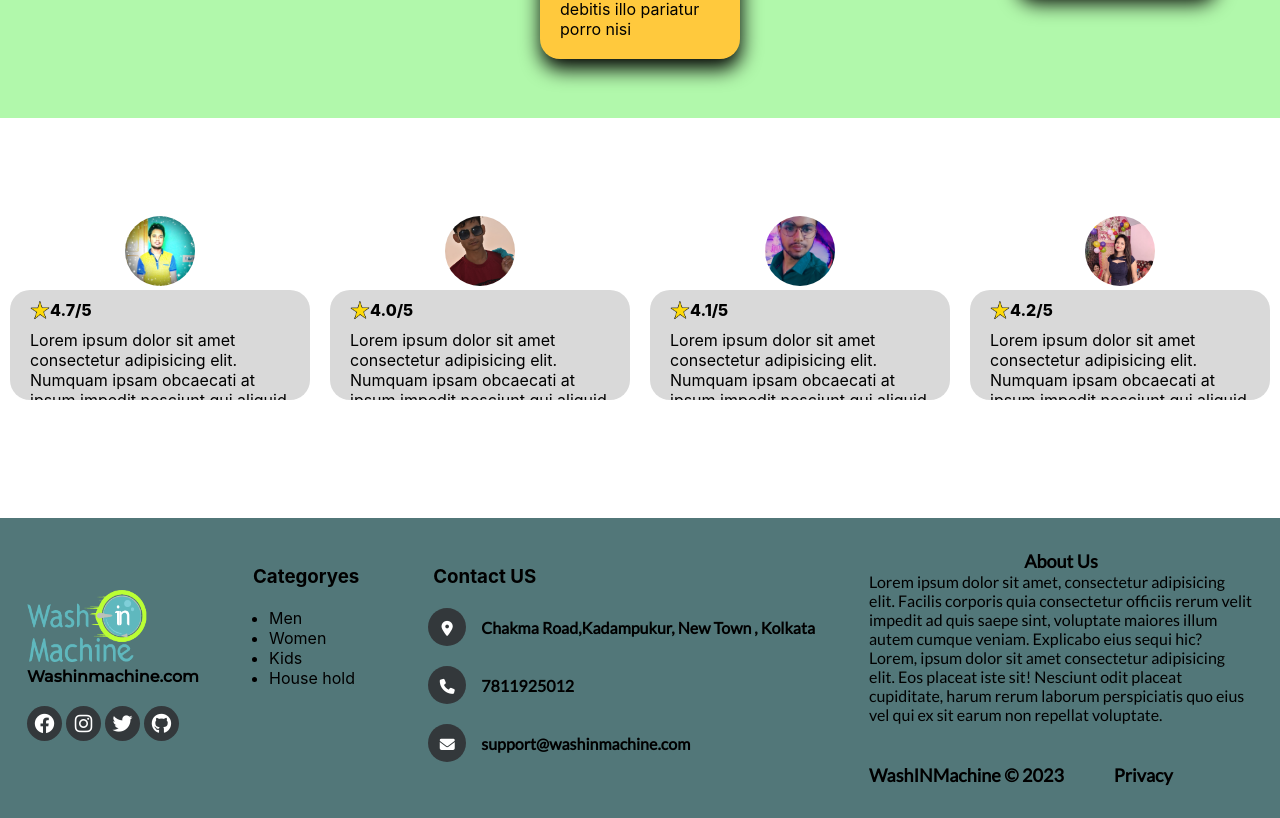
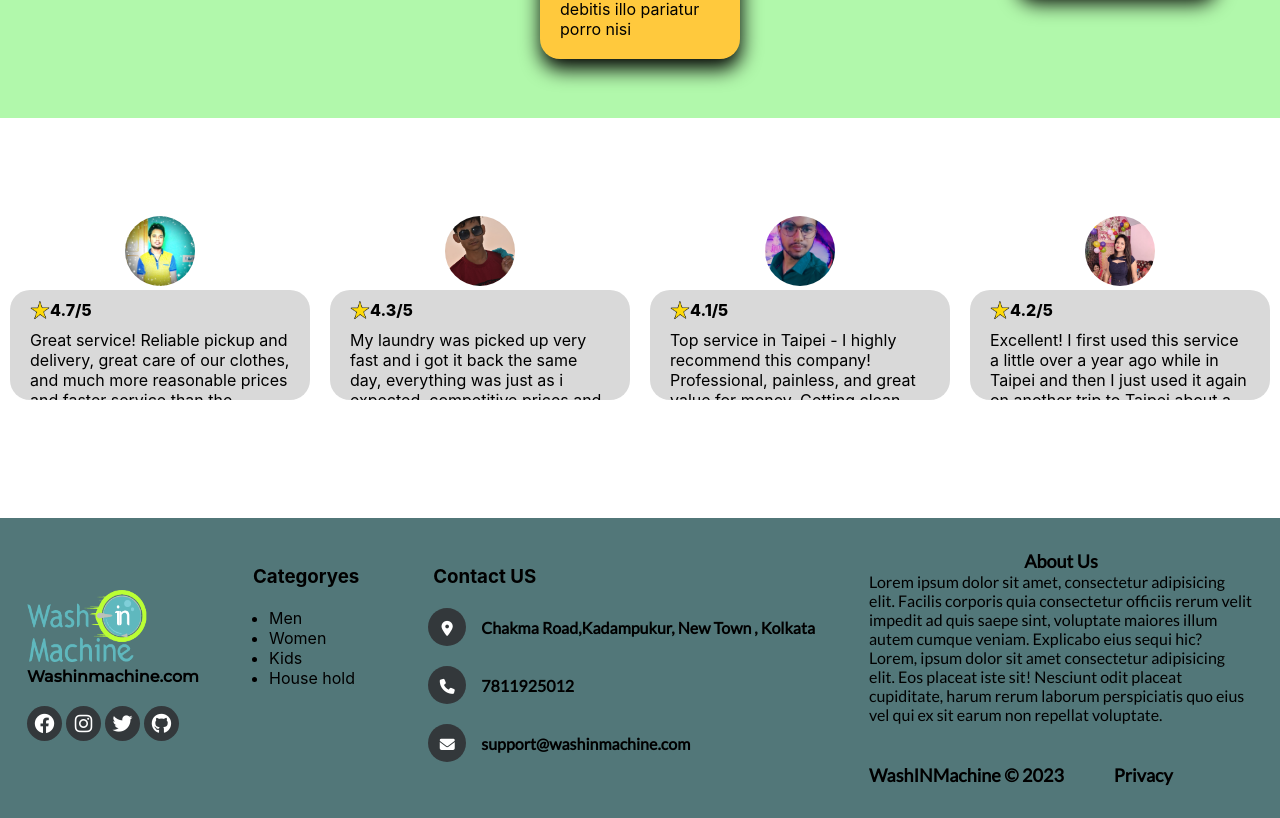
Before and after one commit to Mizanur2001/washinmachine, a React (Create React App) app: page / in a window 1280 px wide. Shown: the part 1486-2304 px from the top of the page. Built offline with nearby package versions, Linux system fonts and the light colour scheme.

Commit message:
change text on user rating section

```diff
--- a/src/components/UserRating.jsx
+++ b/src/components/UserRating.jsx
@@ -19,7 +19,7 @@ const UserRating = () => {
                         <p>4.7/5</p>
                     </div>
                     <p>
-                        Lorem ipsum dolor sit amet consectetur adipisicing elit. Numquam ipsam obcaecati at ipsum impedit nesciunt qui aliquid fugit.
+                        Great service! Reliable pickup and delivery, great care of our clothes, and much more reasonable prices and faster service than the Otrers!!.... I strongly recommended This service
                     </p>
                 </div>
             </div>
@@ -30,10 +30,10 @@ const UserRating = () => {
                 <div className='cardInfo'>
                     <div className='starsContainer'>
                         <img className="stars" src={stars} alt="Stars" />
-                        <p>4.0/5</p>
+                        <p>4.3/5</p>
                     </div>
                     <p>
-                        Lorem ipsum dolor sit amet consectetur adipisicing elit. Numquam ipsam obcaecati at ipsum impedit nesciunt qui aliquid fugit.
+                        My laundry was picked up very fast and i got it back the same day, everything was just as i expected, competitive prices and convenient payment solutions. Moreover i once had a question and the customer service replied quickly and was very friendly. I use this service now everytime
                     </p>
                 </div>
             </div>
@@ -47,7 +47,7 @@ const UserRating = () => {
                         <p>4.1/5</p>
                     </div>
                     <p>
-                        Lorem ipsum dolor sit amet consectetur adipisicing elit. Numquam ipsam obcaecati at ipsum impedit nesciunt qui aliquid fugit, laboriosam, autem quam magnam eius illo tenetur, molestiae harum veritatis laborum rem.
+                        Top service in Taipei - I highly recommend this company! Professional, painless, and great value for money. Getting clean, well-folded clothes back at the home on the same day (at standard next-day price) made a potential chore into a pleasure 🤩.
                     </p>
                 </div>
             </div>
@@ -61,7 +61,7 @@ const UserRating = () => {
                         <p>4.2/5</p>
                     </div>
                     <p>
-                        Lorem ipsum dolor sit amet consectetur adipisicing elit. Numquam ipsam obcaecati at ipsum impedit nesciunt qui aliquid fugit. Lorem ipsum dolor sit amet consectetur adipisicing elit.
+                        Excellent! I first used this service a little over a year ago while in Taipei and then I just used it again on another trip to Taipei about a week ago. Same great service. Very easy process, perfect service, good price, highly recomnended
                     </p>
                 </div>
             </div>
--- a/src/components/css/UserRating.css
+++ b/src/components/css/UserRating.css
@@ -56,7 +56,7 @@
 /*Mobile*/
 
 @media(max-width:1250px) {
-    .userrating{
+    .userrating {
         margin-top: 30px;
         margin-bottom: 30px;
         height: auto;
@@ -67,4 +67,8 @@
         height: 50px;
         width: 50px;
     }
+
+    .cardInfo {
+        max-height: 112px;
+    }
 }
```
